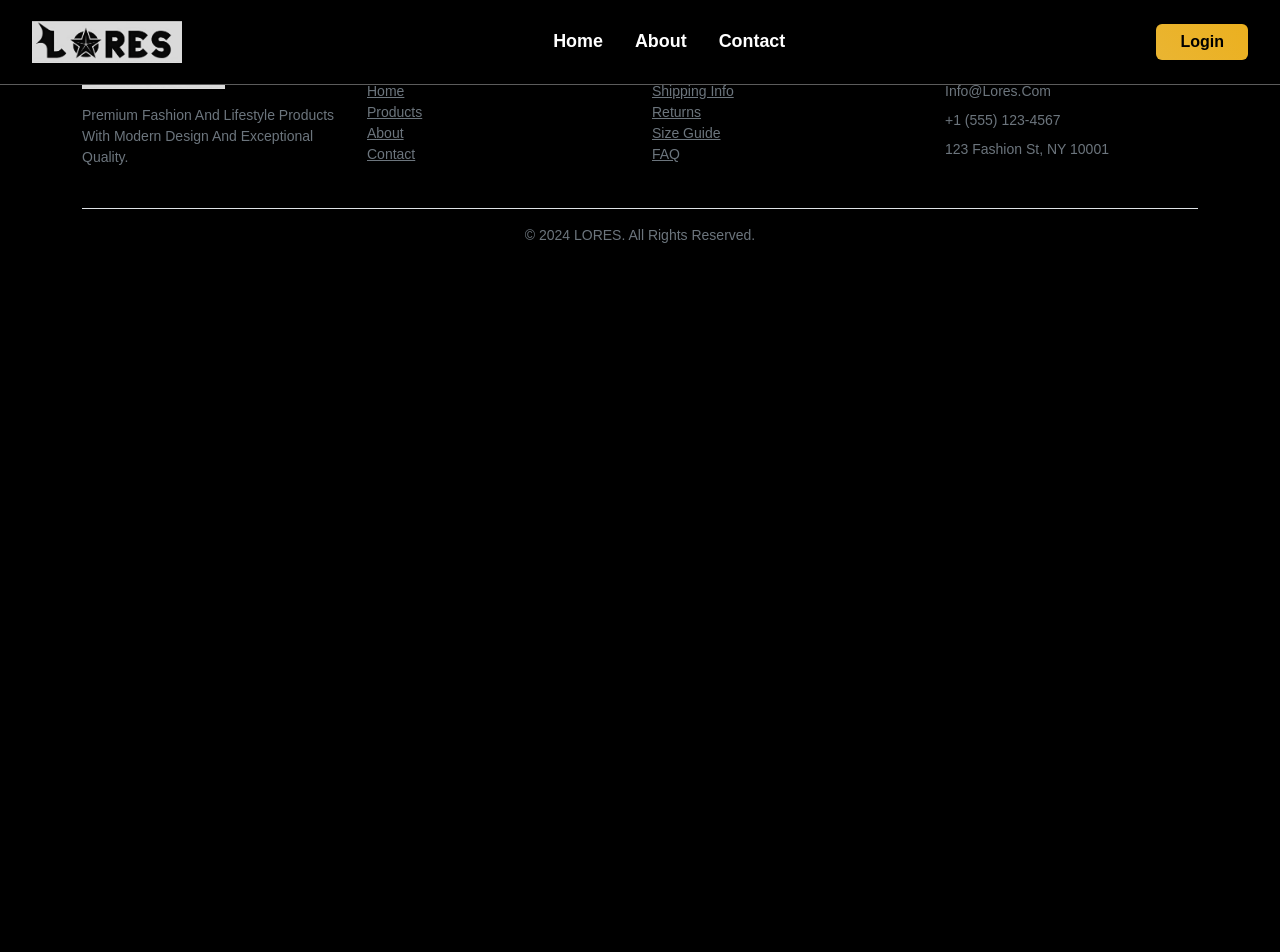
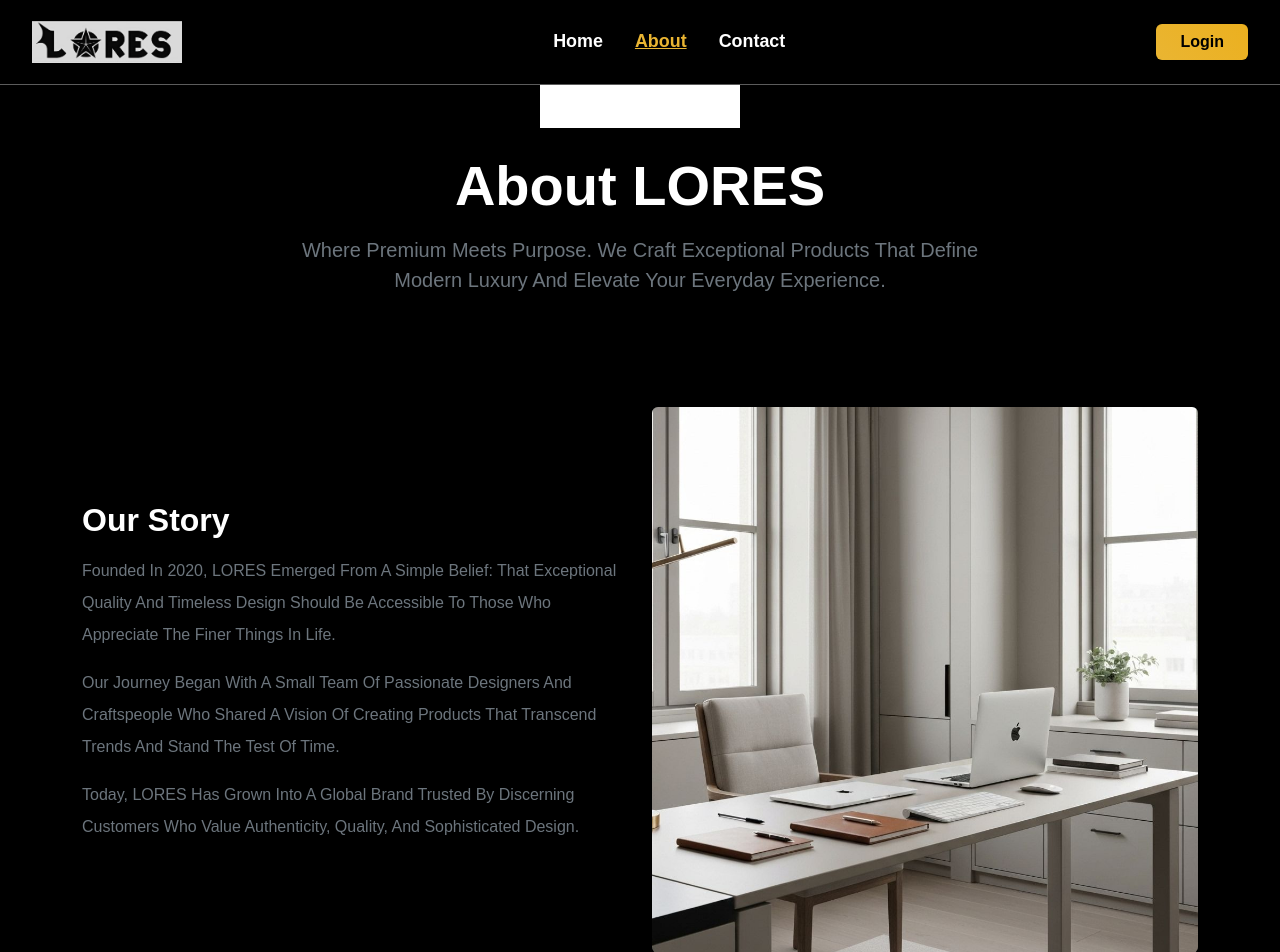
Before and after one commit to MostafaMohamedgamil/kefo-web, an Angular app: page /about in a window 1280 px wide. Before the commit this address led to /. Shown: the top 952 px of the page. Before the commit the page ends 800 px from the top, so only its background shows below. Built offline with nearby package versions, Linux system fonts and the light colour scheme; grey boxes are pictures that could not be loaded.

Commit message:
Refactor code structure for improved readability and maintainability

```diff
--- a/src/app/app-routing.module.ts
+++ b/src/app/app-routing.module.ts
@@ -6,6 +6,11 @@
     path: '',
     loadChildren: () =>
       import('./pages/home/home.module').then((m) => m.HomeModule),
+  },
+  {
+    path: 'about',
+    loadChildren: () =>
+      import('./pages/about/about.module').then((m) => m.AboutModule),
   },
 ];
 
--- a/src/app/pages/about/about-routing.module.ts
+++ b/src/app/pages/about/about-routing.module.ts
@@ -1,10 +1,11 @@
 import { NgModule } from '@angular/core';
 import { RouterModule, Routes } from '@angular/router';
+import { AboutComponent } from './about.component';
 
-const routes: Routes = [];
+const routes: Routes = [{ path: '', component: AboutComponent }];
 
 @NgModule({
   imports: [RouterModule.forChild(routes)],
-  exports: [RouterModule]
+  exports: [RouterModule],
 })
-export class AboutRoutingModule { }
+export class AboutRoutingModule {}
--- a/src/app/pages/about/about.component.html
+++ b/src/app/pages/about/about.component.html
@@ -1 +1,159 @@
-<p>about works!</p>
+<div class="about-page min-vh-100 bg-black text-white">
+    <!-- Hero Section -->
+    <section class="hero-section py-5 px-3 text-center position-relative">
+        <div class="container">
+            <div class="d-flex justify-content-center mb-4">
+                <img src="assets/images/logo.png" alt="LORES Logo" width="200" height="80" class="invert-logo" />
+            </div>
+            <h1 class="display-4 fw-bold mb-3">About LORES</h1>
+            <p class="lead text-secondary mx-auto" style="max-width: 700px;">
+                Where premium meets purpose. We craft exceptional products that define modern luxury
+                and elevate your everyday experience.
+            </p>
+        </div>
+    </section>
+
+    <!-- Story Section -->
+    <section class="py-5 px-3">
+        <div class="container">
+            <div class="row align-items-center g-4">
+                <div class="col-lg-6">
+                    <h2 class="h2 fw-bold mb-3">Our Story</h2>
+                    <div class="text-secondary lh-lg">
+                        <p>
+                            Founded in 2020, LORES emerged from a simple belief: that exceptional quality and timeless
+                            design
+                            should be accessible to those who appreciate the finer things in life.
+                        </p>
+                        <p>
+                            Our journey began with a small team of passionate designers and craftspeople who shared a
+                            vision of
+                            creating products that transcend trends and stand the test of time.
+                        </p>
+                        <p>
+                            Today, LORES has grown into a global brand trusted by discerning customers who value
+                            authenticity,
+                            quality, and sophisticated design.
+                        </p>
+                    </div>
+                </div>
+                <div class="col-lg-6">
+                    <div class="ratio ratio-1x1 bg-dark rounded overflow-hidden">
+                        <img src="images/about-us.jpg" alt="LORES workspace" class="w-100 h-100 object-fit-cover" />
+                    </div>
+                </div>
+            </div>
+        </div>
+    </section>
+
+    <!-- Values Section -->
+    <section class="py-5 px-3 bg-dark">
+        <div class="container">
+            <h2 class="h2 fw-bold text-center mb-5">Our Values</h2>
+            <div class="row g-4 text-center">
+                <div class="col-md-6 col-lg-3">
+                    <div class="icon-circle mx-auto mb-3 bg-warning">
+                        <i class="bi bi-star-fill text-black fs-3"></i>
+                    </div>
+                    <h3 class="h5 fw-semibold mb-2">Excellence</h3>
+                    <p class="text-secondary">
+                        We never compromise on quality. Every product meets our highest standards of craftsmanship and
+                        design.
+                    </p>
+                </div>
+                <div class="col-md-6 col-lg-3">
+                    <div class="icon-circle mx-auto mb-3 bg-warning">
+                        <i class="bi bi-people-fill text-black fs-3"></i>
+                    </div>
+                    <h3 class="h5 fw-semibold mb-2">Community</h3>
+                    <p class="text-secondary">
+                        Our customers are at the heart of everything we do. We build lasting relationships based on
+                        trust and respect.
+                    </p>
+                </div>
+                <div class="col-md-6 col-lg-3">
+                    <div class="icon-circle mx-auto mb-3 bg-warning">
+                        <i class="bi bi-award-fill text-black fs-3"></i>
+                    </div>
+                    <h3 class="h5 fw-semibold mb-2">Innovation</h3>
+                    <p class="text-secondary">
+                        We constantly evolve and innovate, pushing the boundaries of design while respecting timeless
+                        principles.
+                    </p>
+                </div>
+                <div class="col-md-6 col-lg-3">
+                    <div class="icon-circle mx-auto mb-3 bg-warning">
+                        <i class="bi bi-globe2 text-black fs-3"></i>
+                    </div>
+                    <h3 class="h5 fw-semibold mb-2">Sustainability</h3>
+                    <p class="text-secondary">
+                        We're committed to responsible practices that protect our planet for future generations.
+                    </p>
+                </div>
+            </div>
+        </div>
+    </section>
+
+    <!-- Team Section -->
+    <section class="py-5 px-3">
+        <div class="container">
+            <h2 class="h2 fw-bold text-center mb-5">Meet Our Team</h2>
+            <div class="row g-4 text-center">
+                <div class="col-md-4">
+                    <div class="team-photo mx-auto mb-3">
+                        <img src="images/person.jpg" alt="CEO" class="w-100 h-100" />
+                    </div>
+                    <h3 class="h5 fw-semibold mb-1">Sarah Chen</h3>
+                    <p class="text-warning mb-2">Founder & CEO</p>
+                    <p class="text-secondary small">
+                        Visionary leader with 15+ years in luxury retail and design innovation.
+                    </p>
+                </div>
+                <div class="col-md-4">
+                    <div class="team-photo mx-auto mb-3">
+                        <img src="images/person.jpg" alt="Design Director" class="w-100 h-100" />
+                    </div>
+                    <h3 class="h5 fw-semibold mb-1">Marcus Rodriguez</h3>
+                    <p class="text-warning mb-2">Creative Director</p>
+                    <p class="text-secondary small">
+                        Award-winning designer who brings artistic vision to every product we create.
+                    </p>
+                </div>
+                <div class="col-md-4">
+                    <div class="team-photo mx-auto mb-3">
+                        <img src="images/person.jpg" alt="Operations Director" class="w-100 h-100" />
+                    </div>
+                    <h3 class="h5 fw-semibold mb-1">Emma Thompson</h3>
+                    <p class="text-warning mb-2">Operations Director</p>
+                    <p class="text-secondary small">
+                        Operations expert ensuring every customer receives exceptional service and quality.
+                    </p>
+                </div>
+            </div>
+        </div>
+    </section>
+
+    <!-- Stats Section -->
+    <section class="py-5 px-3 bg-dark">
+        <div class="container">
+            <div class="row g-4 text-center">
+                <div class="col-6 col-md-3">
+                    <div class="h3 fw-bold text-warning">50K+</div>
+                    <div class="text-secondary">Happy Customers</div>
+                </div>
+                <div class="col-6 col-md-3">
+                    <div class="h3 fw-bold text-warning">200+</div>
+                    <div class="text-secondary">Premium Products</div>
+                </div>
+                <div class="col-6 col-md-3">
+                    <div class="h3 fw-bold text-warning">25+</div>
+                    <div class="text-secondary">Countries Served</div>
+                </div>
+                <div class="col-6 col-md-3">
+                    <div class="h3 fw-bold text-warning">4.9</div>
+                    <div class="text-secondary">Average Rating</div>
+                </div>
+            </div>
+        </div>
+    </section>
+</div>
--- a/src/app/pages/about/about.component.scss
+++ b/src/app/pages/about/about.component.scss
@@ -0,0 +1,31 @@
+.about-page {
+  background: #000;
+  color: #fff;
+
+  .invert-logo {
+    filter: brightness(0) invert(1);
+  }
+
+  .icon-circle {
+    width: 4rem;
+    height: 4rem;
+    border-radius: 50%;
+    display: flex;
+    align-items: center;
+    justify-content: center;
+  }
+
+  .team-photo {
+    width: 12rem;
+    height: 12rem;
+    border-radius: 50%;
+    overflow: hidden;
+    background: #222;
+
+    img {
+      object-fit: cover;
+      width: 100%;
+      height: 100%;
+    }
+  }
+}
--- a/src/app/shared/header/header.component.html
+++ b/src/app/shared/header/header.component.html
@@ -19,7 +19,7 @@
             </li>
             <li class="nav-item">
                 <a aria-label="About" class="nav-link text-white fw-semibold" aria-current="page"
-                    routerLink="/how-it-works" (click)="onNavLinkClick()" routerLinkActive="active">About</a>
+                    routerLink="/about" (click)="onNavLinkClick()" routerLinkActive="active">About</a>
             </li>
             <li class="nav-item">
                 <a aria-label="Contact" class="nav-link text-white fw-semibold" routerLink="/what-it-costs"
```
Also changed, not shown: public/images/about-us.jpg (added), public/images/person.jpg (added).
